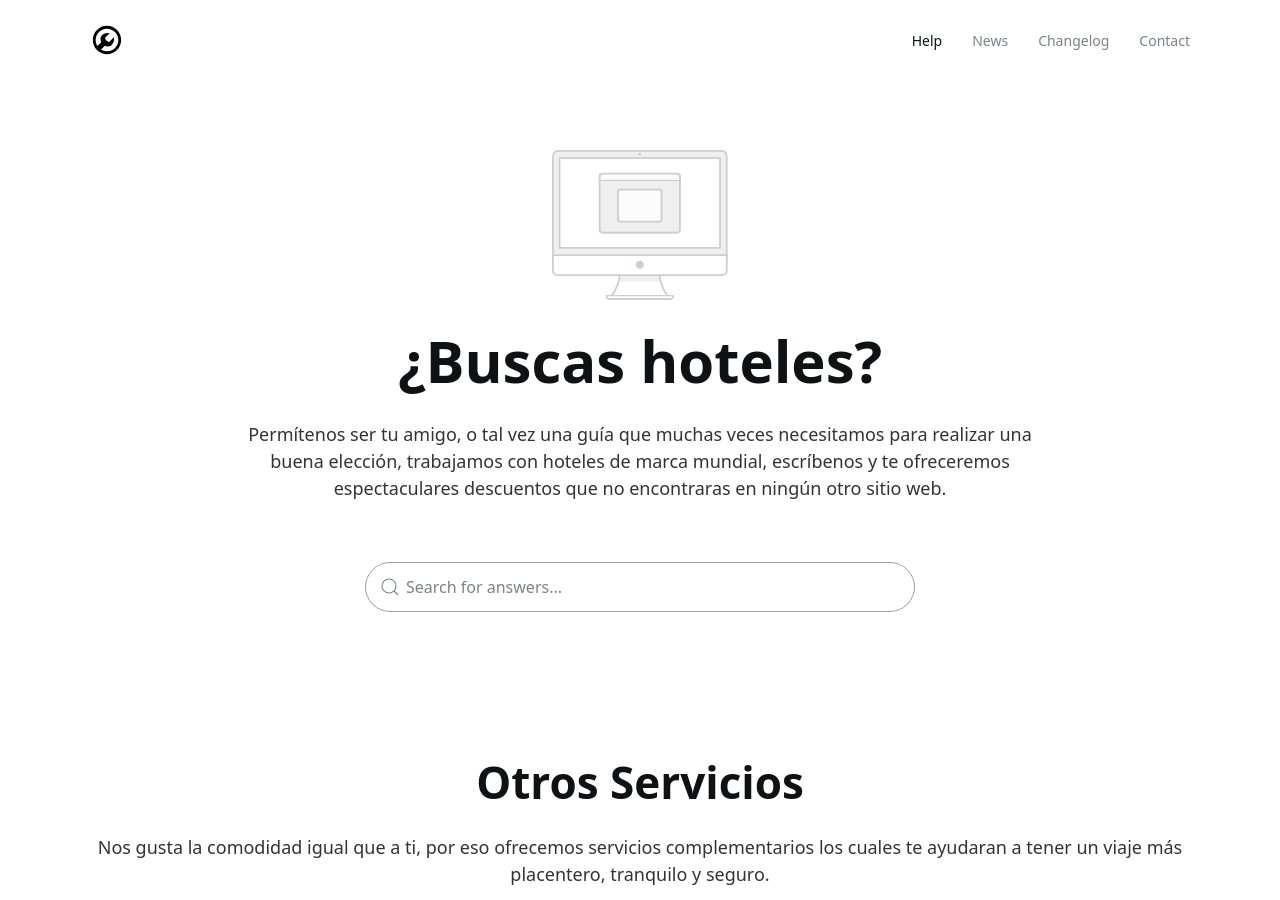
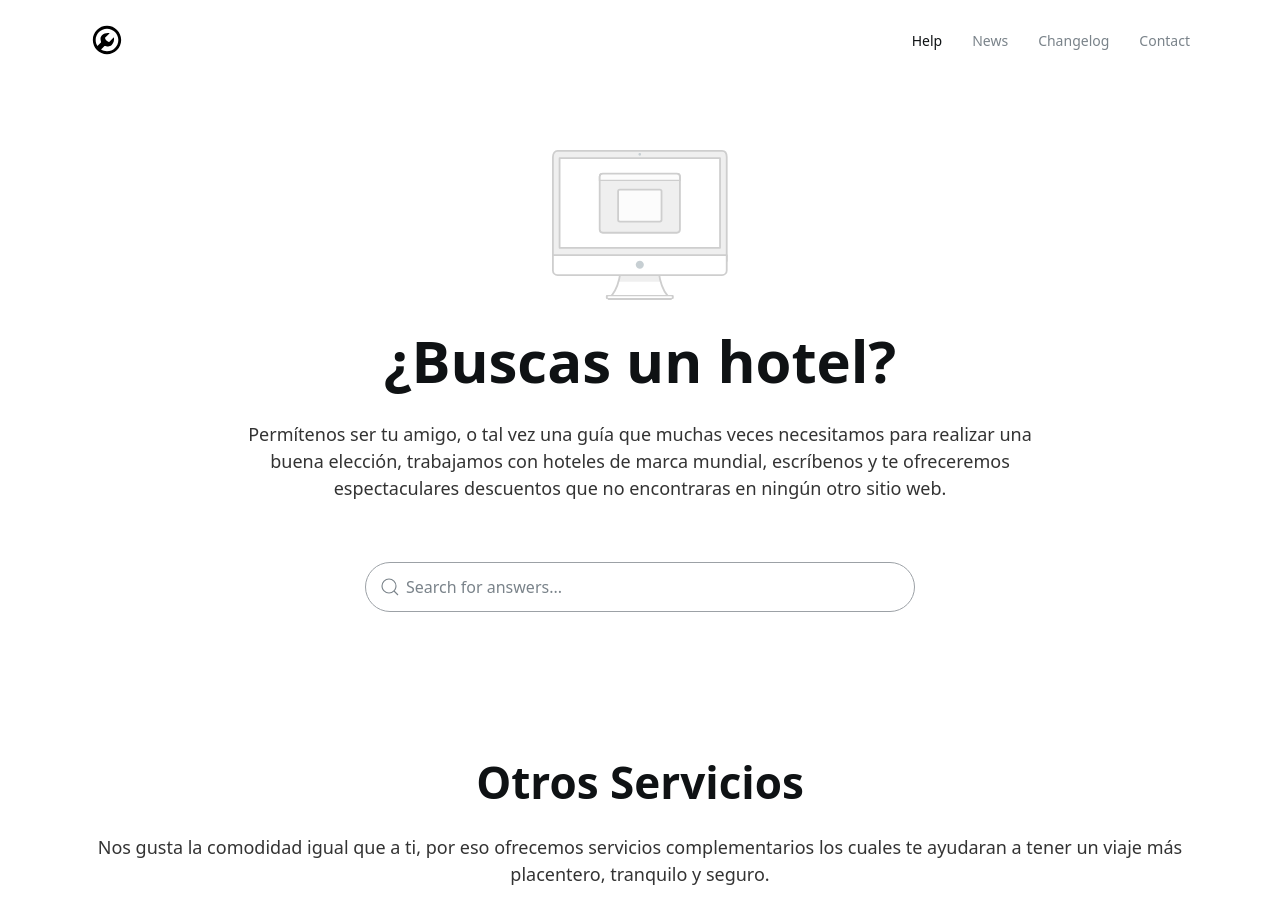
Before and after one commit to jelmii/jelmii.github.io, a Jekyll site: the page built from index.md, in a window 1280 px wide and 900 px high. Built offline with Jekyll 4.4.1, drawn with Linux system fonts in a browser that asks for light colours.

Commit message:
Update index.md

```diff
--- a/index.md
+++ b/index.md
@@ -1,7 +1,7 @@
 ---
 layout: home
 hero:
-    title: ¿Buscas hoteles?
+    title: ¿Buscas un hotel?
     subtitle: Permítenos ser tu amigo, o tal vez una guía que muchas veces necesitamos para realizar una buena elección, trabajamos con  hoteles de marca mundial, escríbenos y te ofreceremos espectaculares descuentos que no encontraras en ningún otro sitio web.
     image: imac.svg
     search: true
```
